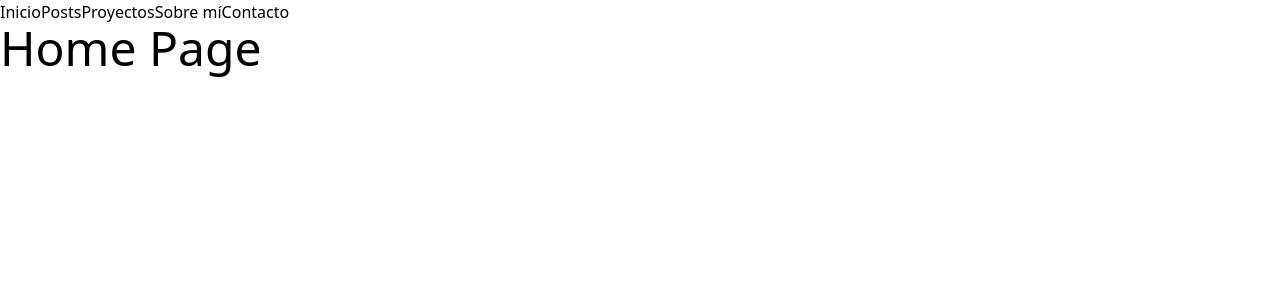
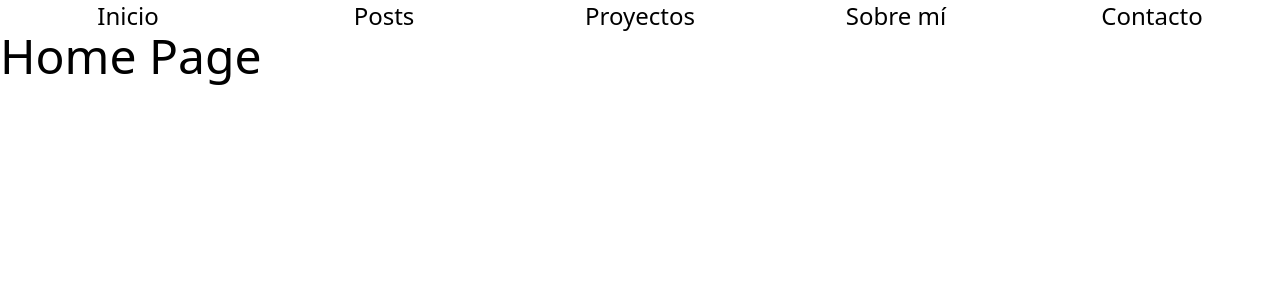
Before and after one commit to neecosanudo/personal-webpage, a Next.js app: page / in a window 1280 px wide. Shown: the top 300 px of the page. Built offline with nearby package versions, Linux system fonts and the light colour scheme.

Commit message:
💄 Add styles in nav tag.

```diff
--- a/components/NavPage.tsx
+++ b/components/NavPage.tsx
@@ -1,8 +1,9 @@
+import { TwAssemble, TwStyle } from "@utils/tailwindcss";
 import Link from "next/link";
 
 const NavPage = () => {
   return (
-    <nav>
+    <nav className={TwAssemble(NavStyle)}>
       <Link href="/">
         <a>Inicio</a>
       </Link>
@@ -22,4 +23,10 @@
   );
 };
 
+let NavStyle: TwStyle = {
+  layout: "grid grid-cols-5 place-items-center",
+  text: "text-2xl",
+  box: "",
+};
+
 export default NavPage;
```
